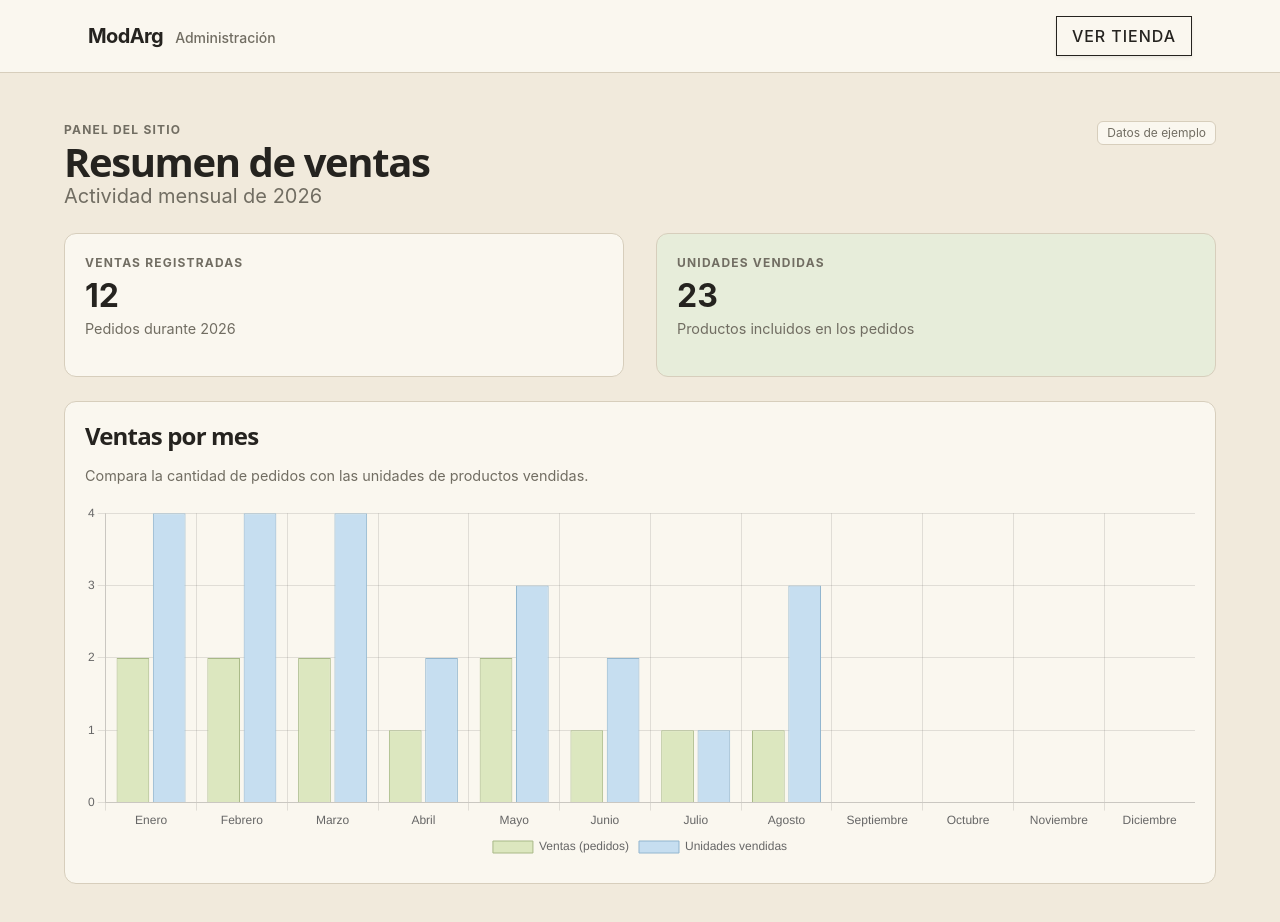
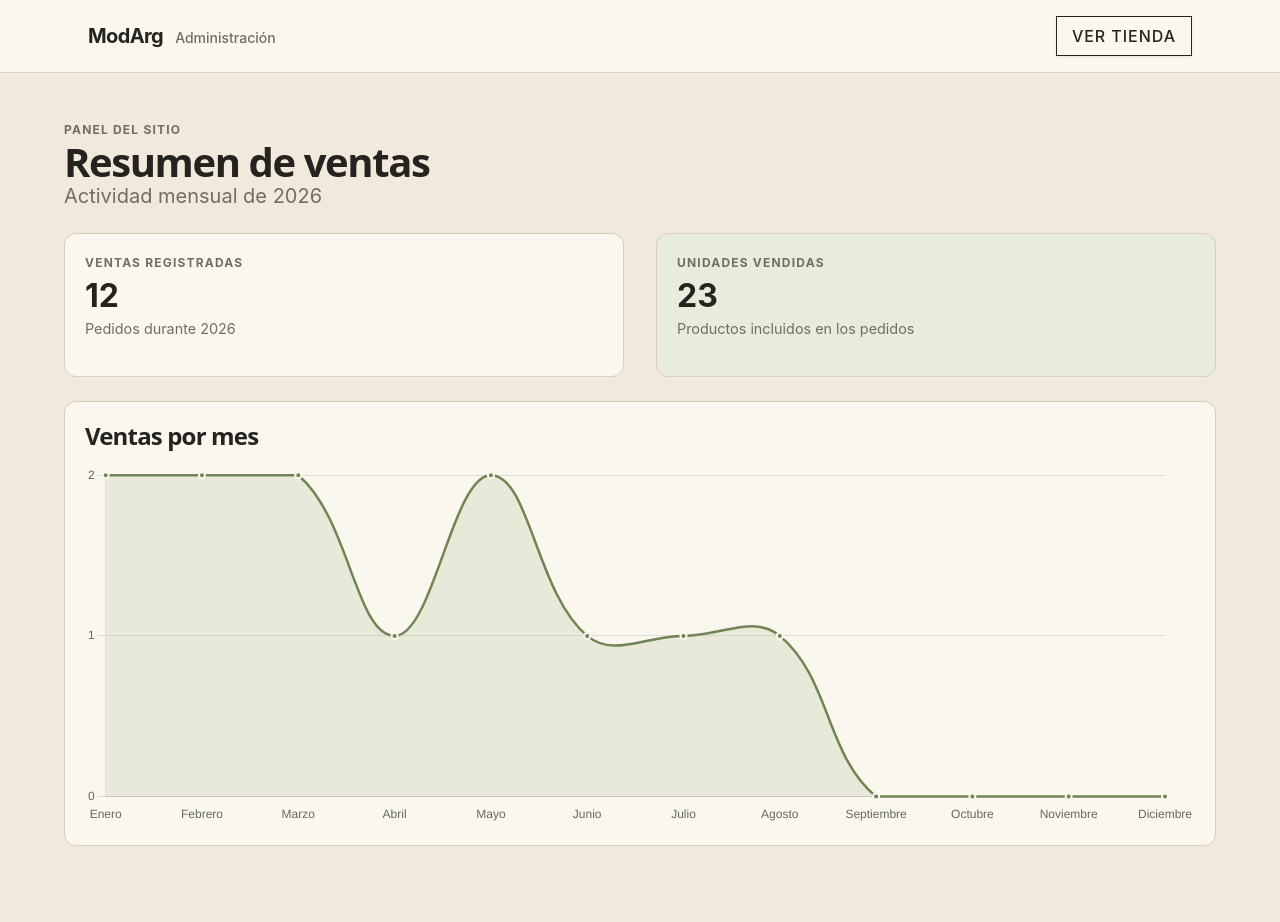
Before and after one commit to ort-projects/PNT2-Proyecto-Integrador, a Vue app: page /admin in a window 1280 px wide. Shown: the top 922 px of the page. After the commit the page ends 894 px from the top, so only its background shows below. Built offline with nearby package versions, Linux system fonts and the light colour scheme.

Commit message:
cambie el diseño

```diff
--- a/src/views/Dashboard.vue
+++ b/src/views/Dashboard.vue
@@ -1,16 +1,11 @@
 <script setup>
 import { computed, ref } from 'vue'
-import { Bar } from 'vue-chartjs'
-import {
-  BarElement,
-  CategoryScale,
-  Chart as ChartJS,
-  Legend,
-  LinearScale,
-  Tooltip,
-} from 'chart.js'
+import { Line } from 'vue-chartjs'
+import {CategoryScale,Chart as ChartJS,Filler,Legend,LineElement,
+  LinearScale,PointElement,Tooltip,} from 'chart.js'
 
-ChartJS.register(BarElement, CategoryScale, LinearScale, Tooltip, Legend)
+ChartJS.register(LineElement,PointElement,CategoryScale,LinearScale,
+  Tooltip,Legend,Filler,)
 
 const anioSeleccionado = new Date().getFullYear()
 
@@ -61,18 +56,18 @@ const datosGrafico = computed(() => ({
   labels: nombresMeses,
   datasets: [
     {
-      label: 'Ventas (pedidos)',
+      label: 'Ventas',
       data: resumenMensual.value.map((mes) => mes.ventas),
-      backgroundColor: '#dce7bf',
-      borderColor: '#a8b987',
-      borderWidth: 1,
-    },
-    {
-      label: 'Unidades vendidas',
-      data: resumenMensual.value.map((mes) => mes.unidades),
-      backgroundColor: '#c6def0',
-      borderColor: '#92b6cf',
-      borderWidth: 1,
+      borderColor: '#718453',
+      backgroundColor: 'rgba(168, 185, 135, 0.22)',
+      borderWidth: 2.5,
+      pointRadius: 3,
+      pointHoverRadius: 7,
+      pointBackgroundColor: '#718453',
+      pointBorderColor: '#faf7ef',
+      pointBorderWidth: 2,
+      tension: 0.4,
+      fill: true,
     },
   ],
 }))
@@ -80,11 +75,23 @@ const datosGrafico = computed(() => ({
 const opcionesGrafico = {
   responsive: true,
   maintainAspectRatio: false,
+  interaction: {
+    mode: 'nearest',
+    intersect: false,
+  },
   plugins: {
-    legend: { position: 'bottom' },
-    tooltip: { mode: 'index', intersect: false },
+    legend: { display: false },
+    tooltip: {
+      enabled: true,
+      callbacks: {
+        label: (context) => `${context.parsed.y} ventas`,
+      },
+    },
   },
   scales: {
+    x: {
+      grid: { display: false },
+    },
     y: {
       beginAtZero: true,
       ticks: { precision: 0 },
@@ -102,7 +109,6 @@ const opcionesGrafico = {
           <h1 class="title is-2">Resumen de ventas</h1>
           <p class="subtitle">Actividad mensual de {{ anioSeleccionado }}</p>
         </div>
-        <span class="tag demo-tag">Datos de ejemplo</span>
       </div>
 
       <div class="columns is-variable is-4 summary-cards">
@@ -126,14 +132,11 @@ const opcionesGrafico = {
         <div class="chart-heading">
           <div>
             <h2 class="title is-4">Ventas por mes</h2>
-            <p class="chart-description">
-              Compara la cantidad de pedidos con las unidades de productos vendidas.
-            </p>
           </div>
         </div>
 
         <div class="chart-container">
-          <Bar
+          <Line
             :data="datosGrafico"
             :options="opcionesGrafico"
             aria-label="Gráfico de ventas y unidades vendidas por mes"
@@ -170,12 +173,6 @@ const opcionesGrafico = {
   text-transform: uppercase;
 }
 
-.demo-tag {
-  border: 1px solid var(--color-borde);
-  background: var(--color-superficie);
-  color: var(--color-secundario);
-}
-
 .summary-cards {
   margin-bottom: 0.5rem;
 }
@@ -207,10 +204,6 @@ const opcionesGrafico = {
   border: 1px solid var(--color-borde);
 }
 
-.chart-description {
-  margin-top: -0.5rem;
-}
-
 .chart-container {
   position: relative;
   height: 360px;
```
